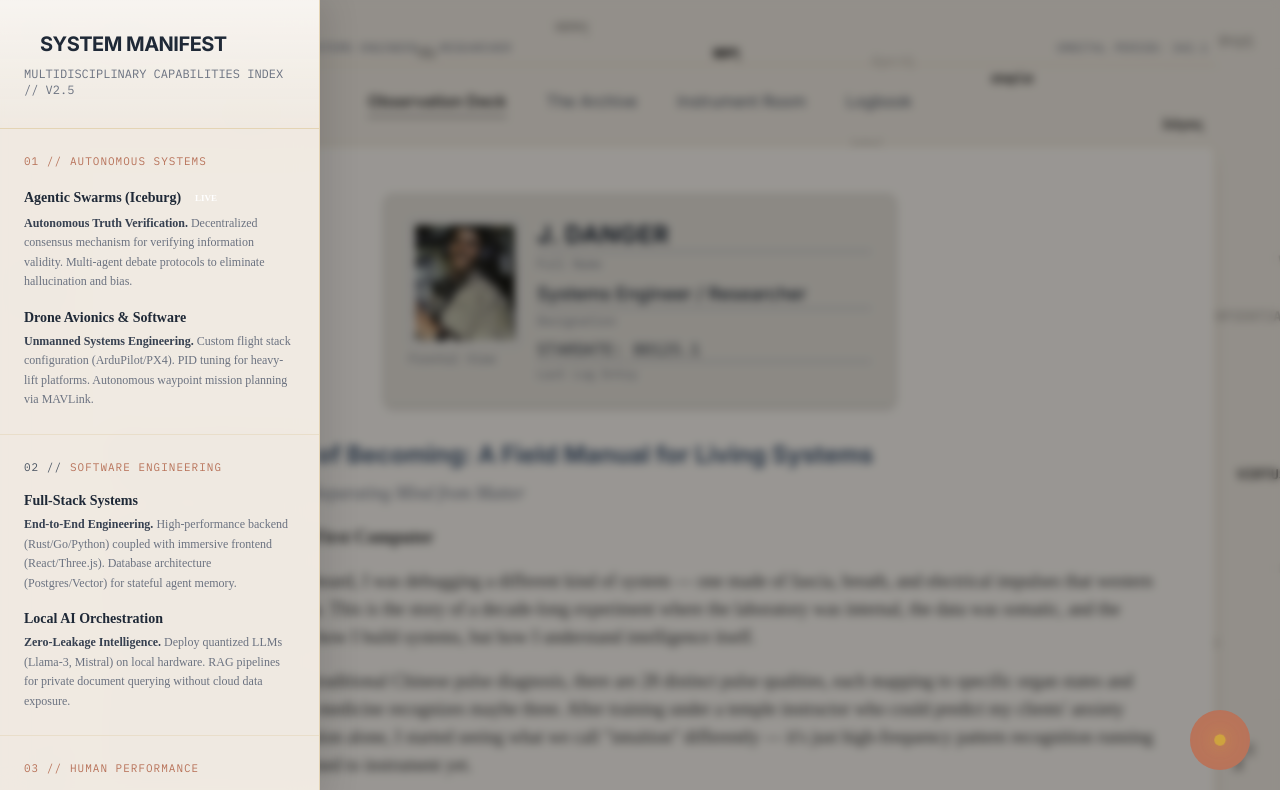
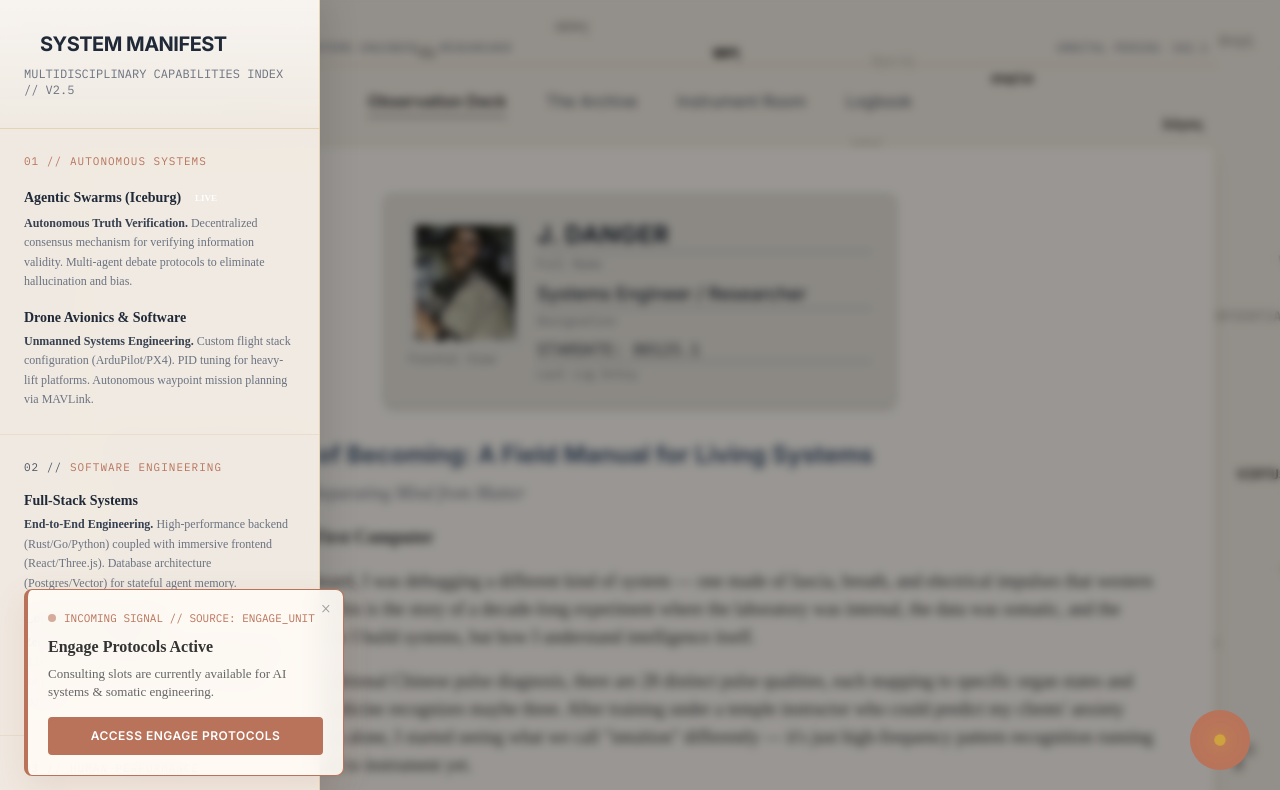
Before and after one commit to zeriouslyzen/myportfolio, a plain HTML site: page index.html in a window 1280 px wide. Both pictures are taken after a click on the button "Toggle System Manifest". Shown: the top 790 px of the page. Drawn offline with nearby package versions, Linux system fonts and the light colour scheme; a web font is replaced by a local one.

Commit message:
feat: add engagement signal pop-up with auto-sidebar trigger

```diff
--- a/index.html
+++ b/index.html
@@ -1079,6 +1079,125 @@
             border: 1px solid currentColor;
             opacity: 0.8;
         }
+
+        /* Engagement Signal Pop-up */
+        .engagement-signal {
+            position: fixed;
+            bottom: 24px;
+            left: -400px;
+            width: 320px;
+            background: rgba(255, 251, 245, 0.9);
+            backdrop-filter: blur(12px);
+            border: 1px solid var(--terracotta);
+            border-left: 4px solid var(--terracotta);
+            padding: 20px;
+            border-radius: 8px;
+            box-shadow: 0 10px 30px rgba(184, 115, 90, 0.15);
+            z-index: 1000;
+            transition: all 0.6s cubic-bezier(0.19, 1, 0.22, 1);
+            opacity: 0;
+        }
+
+        .engagement-signal.active {
+            left: 24px;
+            opacity: 1;
+        }
+
+        .signal-header {
+            font-family: 'IBM Plex Mono', monospace;
+            font-size: 11px;
+            color: var(--terracotta);
+            margin-bottom: 8px;
+            display: flex;
+            align-items: center;
+            gap: 8px;
+        }
+
+        .signal-header::before {
+            content: '';
+            width: 8px;
+            height: 8px;
+            background: var(--terracotta);
+            border-radius: 50%;
+            animation: pulse 1.5s infinite;
+        }
+
+        @keyframes pulse {
+            0% {
+                transform: scale(0.95);
+                box-shadow: 0 0 0 0 rgba(184, 115, 90, 0.7);
+            }
+
+            70% {
+                transform: scale(1);
+                box-shadow: 0 0 0 6px rgba(184, 115, 90, 0);
+            }
+
+            100% {
+                transform: scale(0.95);
+                box-shadow: 0 0 0 0 rgba(184, 115, 90, 0);
+            }
+        }
+
+        .signal-title {
+            font-family: 'Source Serif Pro', serif;
+            font-weight: 700;
+            font-size: 16px;
+            color: var(--sumi-black);
+            margin-bottom: 6px;
+        }
+
+        .signal-desc {
+            font-size: 13px;
+            color: #666;
+            margin-bottom: 16px;
+            line-height: 1.4;
+        }
+
+        .signal-btn {
+            display: block;
+            width: 100%;
+            padding: 10px;
+            background: var(--terracotta);
+            color: white;
+            text-align: center;
+            font-size: 12px;
+            font-weight: 600;
+            border-radius: 4px;
+            transition: all 0.2s ease;
+            cursor: pointer;
+            letter-spacing: 0.5px;
+        }
+
+        .signal-btn:hover {
+            background: #a0522d;
+            transform: translateY(-1px);
+        }
+
+        .signal-close {
+            position: absolute;
+            top: 10px;
+            right: 12px;
+            font-size: 18px;
+            color: #999;
+            cursor: pointer;
+            line-height: 1;
+        }
+
+        .signal-close:hover {
+            color: var(--terracotta);
+        }
+
+        @media (max-width: 640px) {
+            .engagement-signal {
+                width: calc(100% - 48px);
+                left: -100%;
+            }
+
+            .engagement-signal.active {
+                left: 24px;
+            }
+        }
     </style>
 </head>
 
@@ -1342,7 +1461,7 @@
             </div>
         </div>
         <!-- ENGAGE SECTION -->
-        <div class="manifest-section bg-gradient-to-b from-white/80 to-ochre/10">
+        <div id="engage-section" class="manifest-section bg-gradient-to-b from-white/80 to-ochre/10">
             <div class="manifest-category">
                 <span class="text-terracotta">⚡ //</span> ENGAGE
             </div>
@@ -2802,8 +2921,49 @@
                 closeBookingModal();
             }, 3000);
         }
+
+        // --- Engagement Signal Logic ---
+        function showSignal() {
+            if (!sessionStorage.getItem('signalShown')) {
+                setTimeout(() => {
+                    document.getElementById('engagement-signal').classList.add('active');
+                }, 7000); // 7 second delay
+            }
+        }
+
+        function closeSignal() {
+            document.getElementById('engagement-signal').classList.remove('active');
+            sessionStorage.setItem('signalShown', 'true');
+        }
+
+        function engageProtocols() {
+            closeSignal();
+
+            // Open sidebar
+            const sidebar = document.getElementById('manifest-sidebar');
+            if (!sidebar.classList.contains('active')) {
+                toggleManifest();
+            }
+
+            // Scroll to engage section
+            setTimeout(() => {
+                document.getElementById('engage-section').scrollIntoView({ behavior: 'smooth', block: 'start' });
+            }, 400); // Short delay to allow sidebar animation
+        }
+
+        // Initialize signal
+        document.addEventListener('DOMContentLoaded', showSignal);
     </script>
 
+    <!-- Engagement Signal Pop-up -->
+    <div id="engagement-signal" class="engagement-signal">
+        <span class="signal-close" onclick="closeSignal()">&times;</span>
+        <div class="signal-header">INCOMING SIGNAL // SOURCE: ENGAGE_UNIT</div>
+        <div class="signal-title">Engage Protocols Active</div>
+        <div class="signal-desc">Consulting slots are currently available for AI systems & somatic engineering.</div>
+        <button class="signal-btn ui-font" onclick="engageProtocols()">ACCESS ENGAGE PROTOCOLS</button>
+    </div>
+
 </body>
 
 </html>
```
